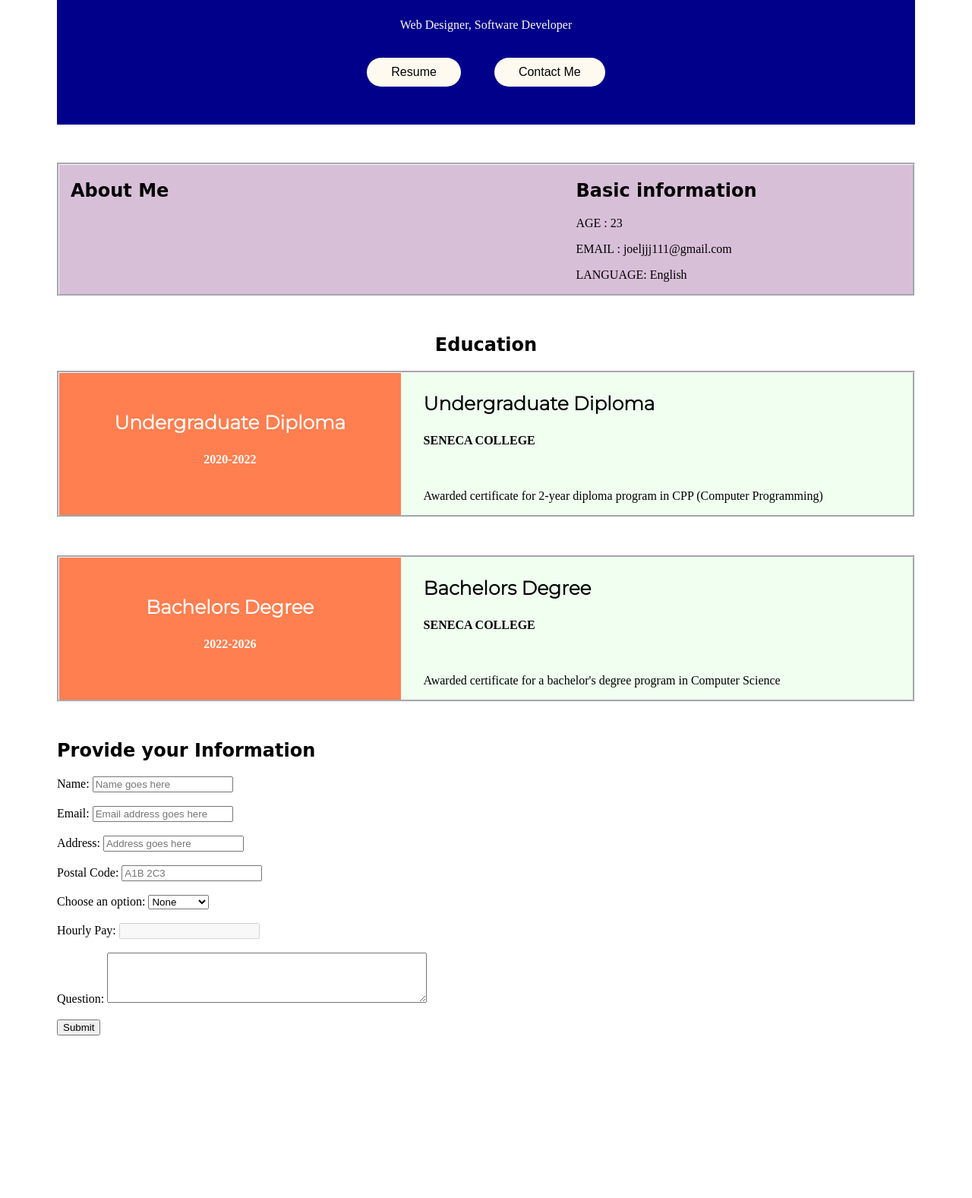
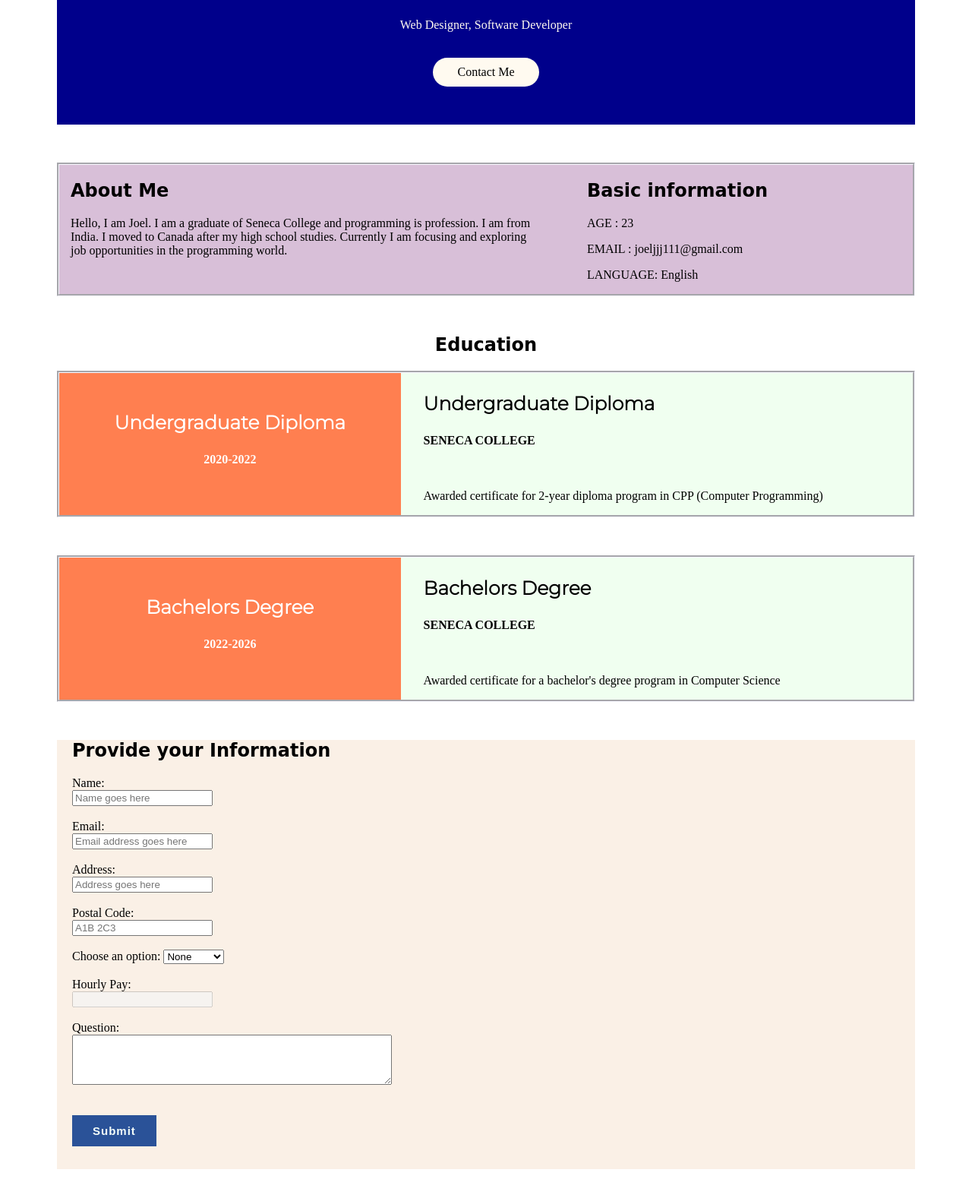
Before and after one commit to joeljby/Personal-Website, a plain HTML site: page index.html in a window 1280 px wide. Shown: the part 367-1944 px from the top of the page at 76% size. Before the commit the page ends 1805 px from the top, so only its background shows below. Drawn offline with Linux system fonts and the light colour scheme; a web font is replaced by a local one.

Commit message:
third commit

```diff
--- a/index.html
+++ b/index.html
@@ -24,13 +24,13 @@
                 Web Designer, Software Developer
             </p>
             <br>
-            <button type="button" class="button1">Resume</button>
-            <button class="button2">Contact Me</button>
+            <a href="#dest" class="button">Contact Me</a>
         </div>
         <div class="section">
             <div class="about">
                 <h2>About Me</h2>
-                <p></p>
+                <p>Hello, I am Joel. I am a graduate of Seneca College and programming is profession. I am from India.
+                     I moved to Canada after my high school studies. Currently I am focusing and exploring job opportunities in the programming world. </p>
             </div>
             <div class="info">
                 <h2>Basic information</h2>
@@ -67,25 +67,27 @@
             </div>
         </div>
 
+        <div id="dest">
         <div class="frm">
             <h2>Provide your Information</h2>
         <form action="https://httpbin.org/post" method="POST" id="form_ref">
             <label for="name">Name:</label>
-
+            <br>
             <input id="name" type="text" name="name" placeholder="Name goes here" required>
             <br>
             <br>
             <label for="email">Email:</label>
-
+            <br>
             <input id="email" type="email" name="email" placeholder="Email address goes here" required>
             <br>
             <br>
             <label for="address">Address:</label>
-
+            <br>
             <input id="address" type="text" name="address" placeholder="Address goes here" required>
-            <br><br>
+            <br>
+            <br>
             <label for="pcode">Postal Code:</label>
-
+            <br>
             <input id="pcode" type="text" name="pcode" placeholder="A1B 2C3" required>
             <br>
             <br>
@@ -99,19 +101,23 @@
             <br>
             <br>
             <label for="pay">Hourly Pay:</label>
+            <br>
             <input id="pay" type="number" name="pay" required disabled>
             <br>
             <br>
             <label for="enquiry">Question:</label>
+            <br>
             <textarea id="enquiry" name="enquiry" rows="4" cols="50" required>
             </textarea>
             <br>
             <br>
+            <br>
             <input type="hidden" id="mname" name="mname" value="Joel Joe Baby">
             <input type="hidden" id="stdid" name="stdid" value="152803201">
-            <input type="submit" value="Submit">
+            <input class="btn" type="submit" value="Submit">
         </form>
     </div>
+</div>
     <div id="a"></div>
 
     <script>
@@ -120,8 +126,8 @@
             var form = document.getElementById("form_ref");
             form.onsubmit = function ()
              {
-                var code = form.pcode.value;
-                if (strcmp(code, "[A-Za-z][0-9][A-Za-z][0-9][A-Za-z][0-9]"))
+                var pcode = form.pcode.value;
+                if (pcode.test(code))
                 {
                     document.querySelector("#a").innerHTML = "Please enter a valid postal code!!!";
                     return false;
@@ -131,5 +137,16 @@
             }
         }
     </script>
+    <script>
+        window.onload = function()
+        {
+            var form = document.getElementById("form_ref")
+            var about = form.about.value;
+            if(about=="Hiring")
+            {
+                document.getElementById("pay").disabled = false;
+            }
+        }
+    </script>
     </body>
 </html>
--- a/theme.css
+++ b/theme.css
@@ -26,10 +26,10 @@ body
     font-size: 40px;
 }
 
-button
+.button
 {
     background-color:floralwhite;
-    border: none;
+    border: 20px;
     color:black;
     padding: 10px 32px;
     text-align: center;
@@ -37,11 +37,6 @@ button
     display: inline-block;
     font-size: 16px;
     border-radius: 20px;
-}
-
-.button1
-{
-    margin-right: 40px;
 }
 
 .section
@@ -57,7 +52,8 @@ button
 
 .about
 {
-    width:60%;
+    width:55%;
+    padding-right:70px;
 }
 
 h2
@@ -123,3 +119,24 @@ h3
     font-family: 'Montserrat', sans-serif;
     font-size: 25px;
 }
+
+.frm
+{
+    background-color:linen;
+    padding-left: 20px;
+    padding-bottom:  30px;
+}
+
+.btn
+{
+    background: #2a5298;
+    border: 2px solid #2a5298;
+    color:mintcream;
+    padding: 10px 25px;
+    display: inline-block;
+    letter-spacing: 1px;
+    font-size: 15px;
+    font-weight: 600;
+    border-radius: 0rem;
+
+}
```
